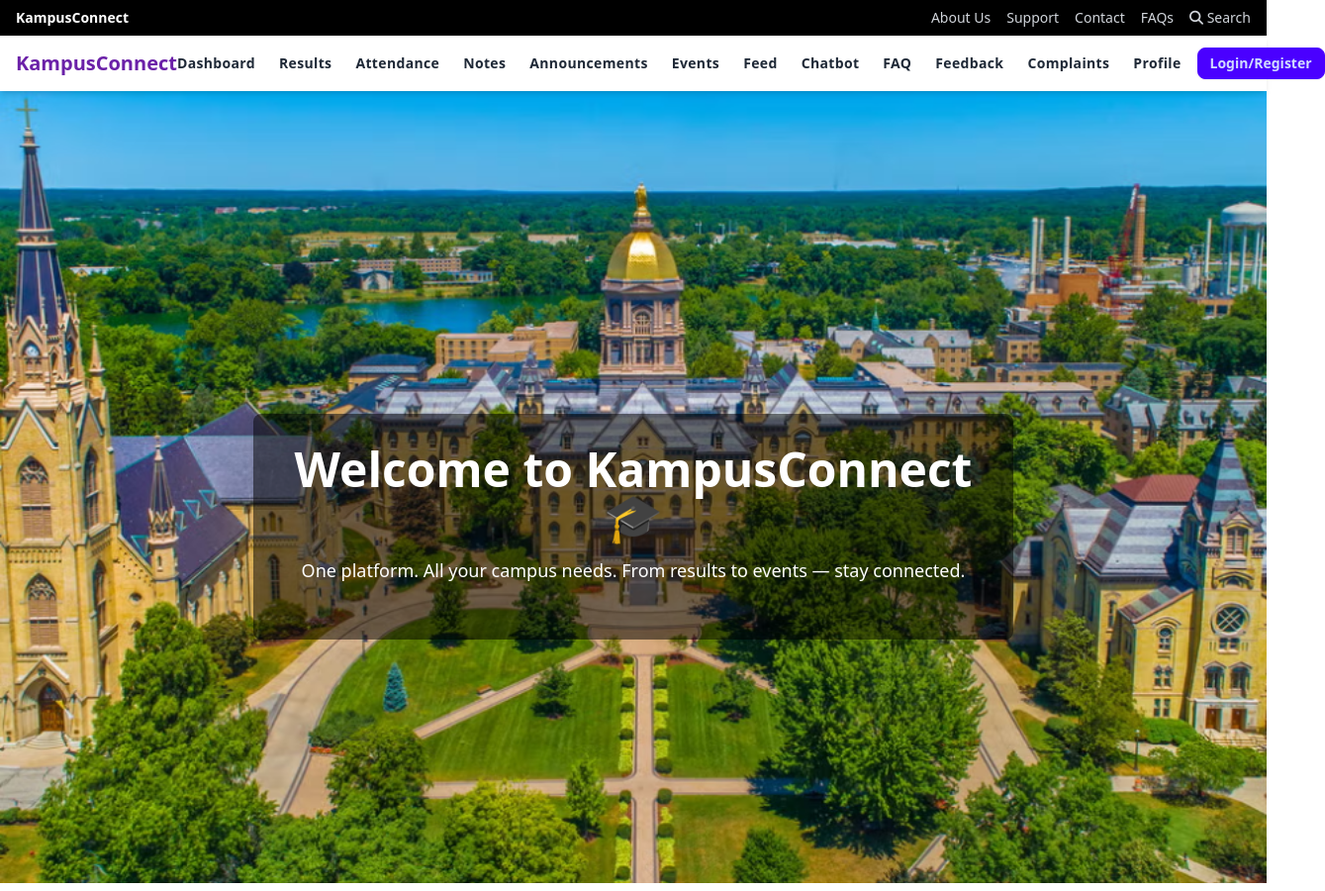
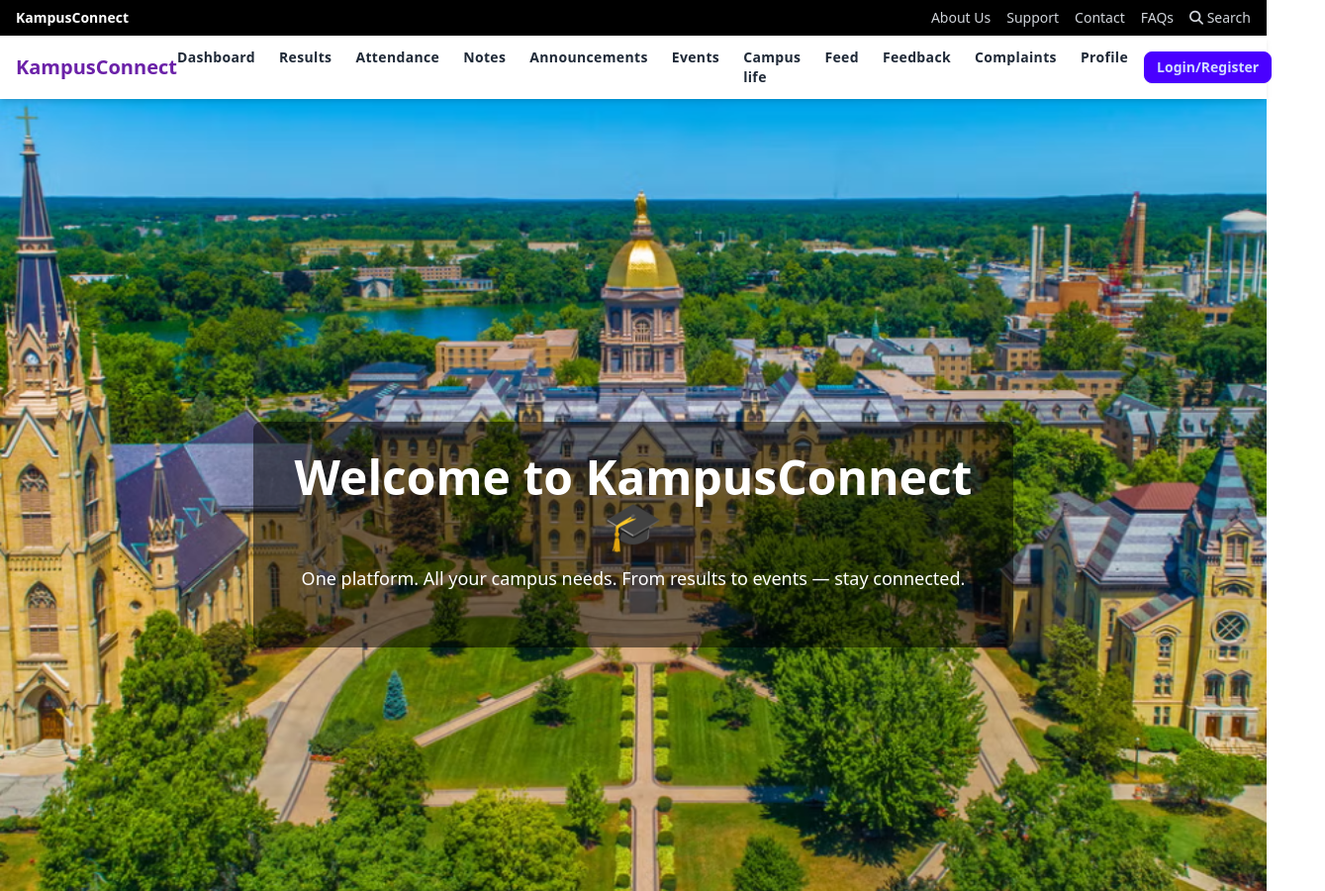
Before and after one commit to MrBengaliHacker/Project-Nexus, a plain HTML site: page design/index.html in a window 1280 px wide. Shown: the top 900 px of the page at 99% size, 1339 px wide, since content can reach past the window. Drawn offline with nearby package versions, Linux system fonts and the light colour scheme.

Commit message:
feat: Add Campus Life link to main navbar

```diff
--- a/design/index.html
+++ b/design/index.html
@@ -47,9 +47,8 @@
         <li><a href="#" class="hover:text-gray-400">Notes</a></li>
         <li><a href="#" class="hover:text-gray-400">Announcements</a></li>
         <li><a href="#" class="hover:text-gray-400">Events</a></li>
+        <li><a href="campus life/index.html" class="hover:text-gray-400">Campus life</a></li>
         <li><a href="#" class="hover:text-gray-400">Feed</a></li>
-        <li><a href="#" class="hover:text-gray-400">Chatbot</a></li>
-        <li><a href="#" class="hover:text-gray-400">FAQ</a></li>
         <li><a href="#" class="hover:text-gray-400">Feedback</a></li>
         <li><a href="#" class="hover:text-gray-400">Complaints</a></li>
         <li><a href="#" class="hover:text-gray-400">Profile</a></li>
```
